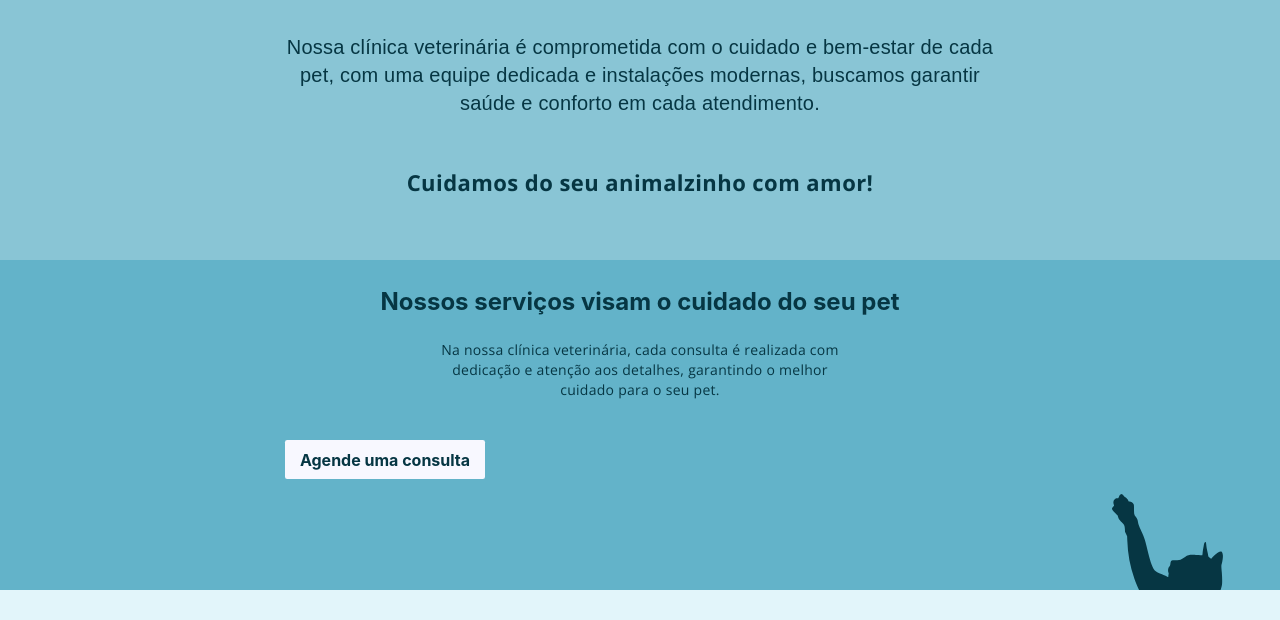
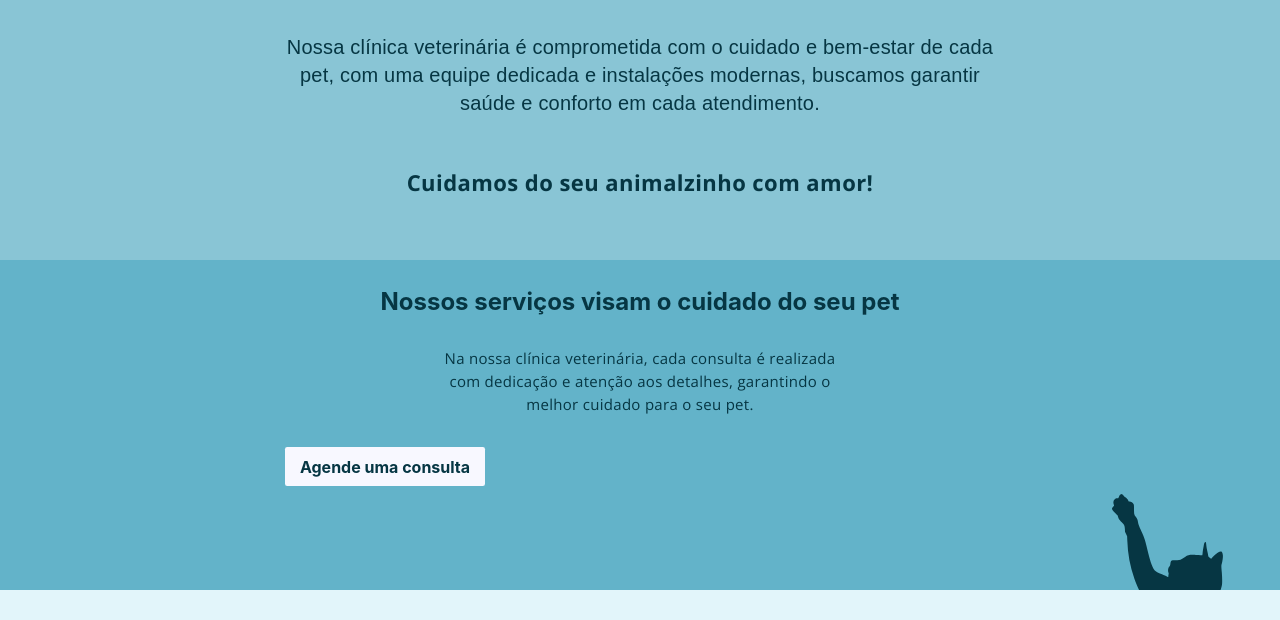
Before and after one commit to JoaoLorenzetti/landpage, a plain HTML site: page index.html in a window 1280 px wide. Shown: the part 1008-1628 px from the top of the page. Drawn offline with nearby package versions, Linux system fonts and the light colour scheme.

Commit message:
detalhes

```diff
--- a/style.css
+++ b/style.css
@@ -398,7 +398,9 @@ header {
 .servicos-texto {
     width: 400px;
     height: 50px;
-    margin: 5px auto 0;
+    margin: 12px auto 0;
+    line-height: 23px;
+    font-size: 15px;
 }
 
 .btn-agendar {
```
